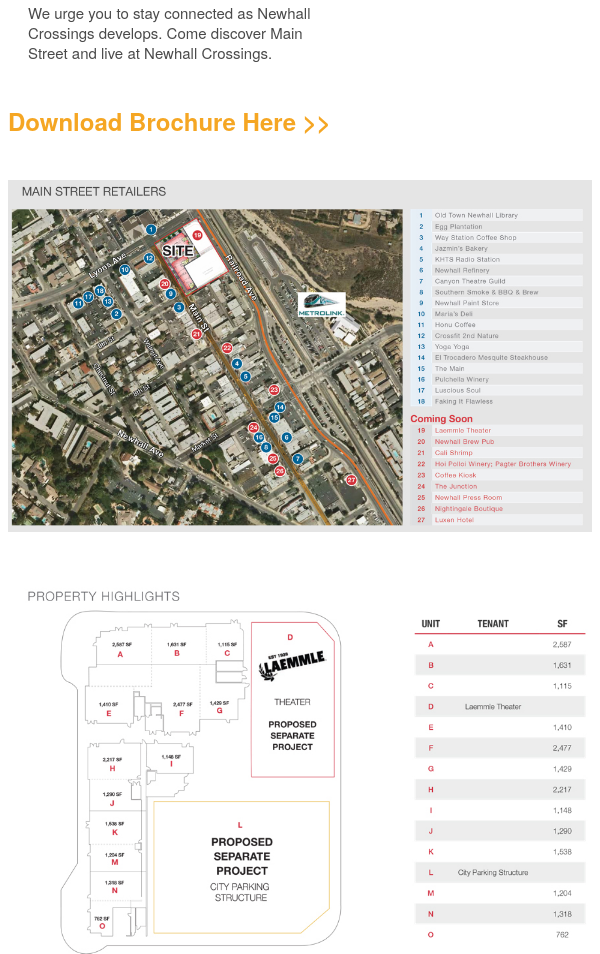
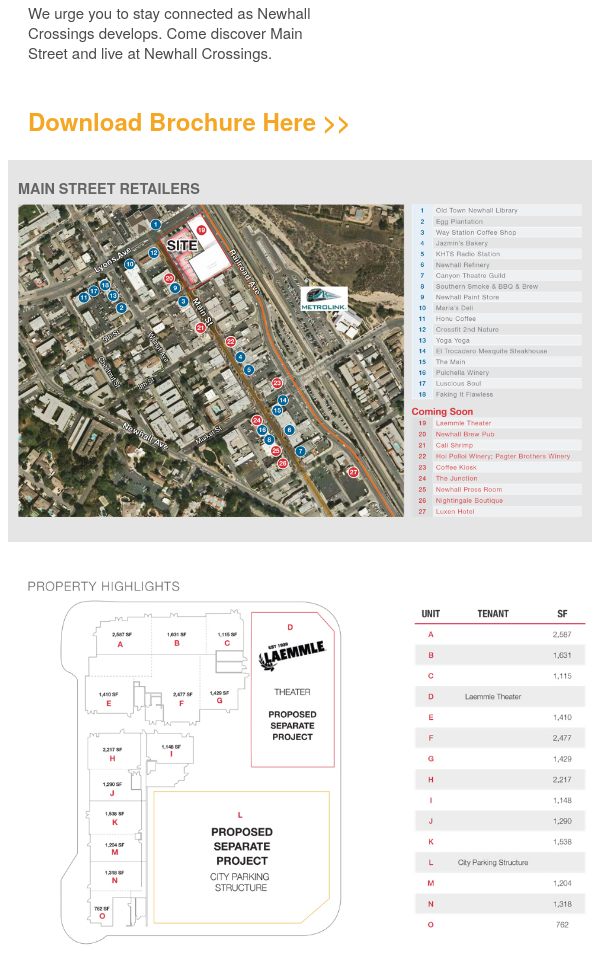
Before and after one commit to judesantos/responsive-design, a plain HTML site: page newhallcrossings/src/newhall-retail.html in a window 600 px wide. Shown: the part 1167-2121 px from the top of the page. Drawn offline with Linux system fonts and the light colour scheme.

Commit message:
retail page main street updates

```diff
--- a/newhallcrossings/src/assets/css/style.css
+++ b/newhallcrossings/src/assets/css/style.css
@@ -225,6 +225,28 @@
   display: block;
 }
 
+.img_container_main_street {
+  display: block;
+  background-color: #e5e5e5;
+  /*
+  margin-top: 45px;
+  */
+  padding: 0px 25px 52px 25px;
+}
+
+.img_container_main_street h3 {
+    height: 63px;
+    background-color: #e5e5e5;
+    line-height: 6em;
+}
+
+.img_container_main_street img {
+  height: auto;
+  width: 100%;
+  box-sizing: border-box;
+  display: block;
+}
+
 .partners_logo {
   display: block;
   margin-top: 45px;
@@ -259,6 +281,10 @@
 
   .contact #block #contact_forms {
     width: 90%;
+  }
+
+  .download_brochure {
+    padding: 0px 10px 0px 20px;
   }
 }
 
@@ -297,7 +323,7 @@
   }
 
   .download_brochure {
-    padding: 0px 10px 0px 0px;
+    padding: 0px 10px 0px 20px;
   }
 
   #home_footer div {
@@ -326,6 +352,20 @@
     padding: 0px;
   }
 
+  .img_container {
+    margin-top: 25px;
+  }
+
+  .img_container_main_street {
+    margin-top: 25px;
+    padding: 0px 10px 25px 10px;
+  }
+
+  .img_container_main_street h3 {
+      font-size: 90%;
+      height: 30px;
+      line-height: 4em;
+  }
 
 }
 
@@ -411,6 +451,17 @@
     margin-top: 15px;
   }
 
+  .img_container_main_street {
+    margin-top: 15px;
+    padding: 0px 10px 25px 10px;
+  }
+
+  .img_container_main_street h3 {
+      font-size: 90%;
+      height: 30px;
+      line-height: 4em;
+  }
+
   #home_footer div {
     padding-left: 10px;
     padding-right: 10px;
--- a/newhallcrossings/src/newhall-retail.html
+++ b/newhallcrossings/src/newhall-retail.html
@@ -59,8 +59,9 @@
       <div class="download_brochure">
         <a href="#"><h2>Download Brochure Here >></h2></a>
       </div>
-      <div class="img_container">
-        <img src="./assets/img/mainst-img.jpg" />
+      <div class="img_container_main_street">
+        <h3>MAIN STREET RETAILERS</h3>
+        <img src="./assets/img/main_street.png" />
       </div>
       <div class="img_container">
         <img src="./assets/img/property-highlights.jpg" />
```
Also changed, not shown: newhallcrossings/src/assets/img/main_street.png (added).
